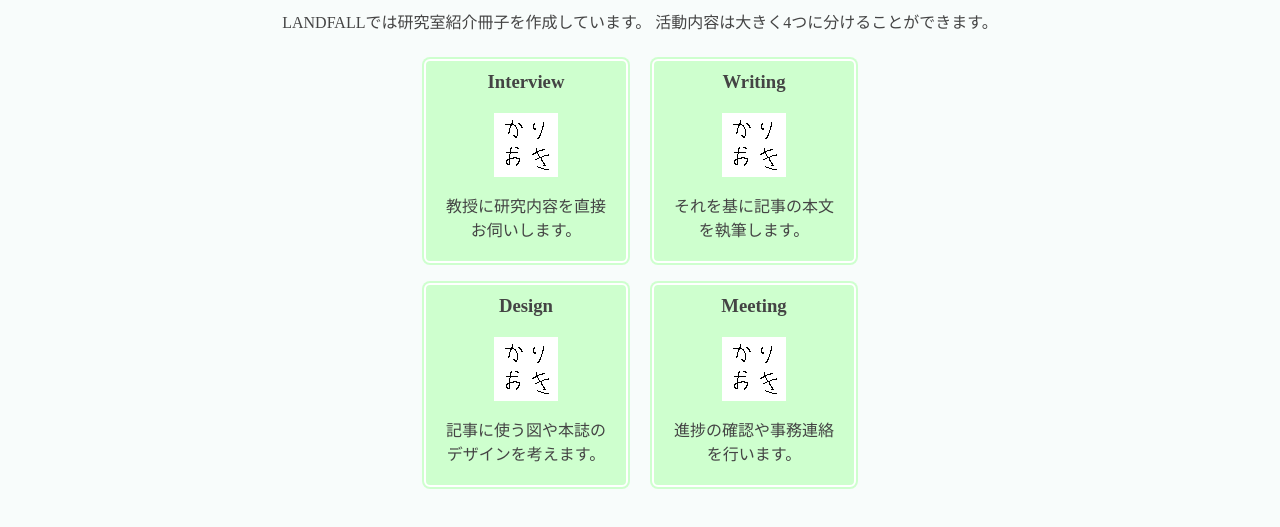
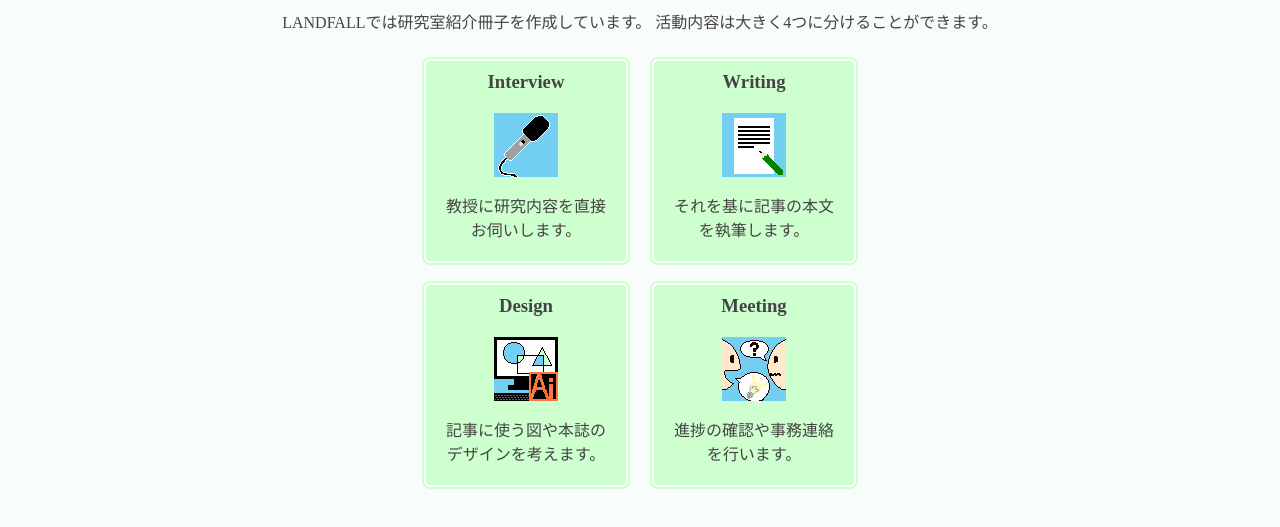
Before and after one commit to masutech16/Welcome17, a website: page index.html in a window 1280 px wide. Shown: the part 613-1140 px from the top of the page. Drawn offline with nearby package versions, Linux system fonts and the light colour scheme.

Commit message:
アイコンをいただいたので反映

```diff
--- a/css/main.css
+++ b/css/main.css
@@ -120,12 +120,26 @@ footer{
 
 }
 
-.img_icon {
+.icon {
     width:64px;
     height: 64px;
     margin:20px auto auto auto;
+}
 
-    background-image: url('../img/sample.png');
+.interview_img {
+    background-image: url("../img/interview_icon.jpg");
+}
+
+.writing_img {
+    background-image: url("../img/writing_icon.jpg");
+}
+
+.design_img {
+    background-image: url("../img/design_icon.jpg");
+}
+
+.meeting_img {
+    background-image: url("../img/meeting_icon.jpg");
 }
 
 /*animation*/
--- a/index.html
+++ b/index.html
@@ -55,14 +55,14 @@
                 <div class="about_cell animation BIU">
                     <a href="#interview" class="scroll">
                         <h3 class="subtitle">Interview</h3>
-                        <div class="img_icon"></div>
+                        <div class="icon interview_img"></div>
                         <p>教授に研究内容を直接お伺いします。</p>
                     </a>
                 </div>
                 <div class="about_cell animation BIU">
                     <a href="#writing" class="scroll">
                         <h3 class="subtitle">Writing</h3>
-                        <div class="img_icon"></div>
+                        <div class="icon writing_img"></div>
                         <p>それを基に記事の本文を執筆します。</p>
                     </a>
                 </div>
@@ -71,14 +71,14 @@
                 <div class="about_cell animation BIU">
                     <a href="#design" class="scroll">
                         <h3 class="subtitle">Design</h3>
-                        <div class="img_icon"></div>
+                        <div class="icon design_img"></div>
                         <p>記事に使う図や本誌のデザインを考えます。</p>
                     </a>
                 </div>
                 <div class="about_cell animation BIU">
                     <a href="#meeting" class="scroll">
                         <h3 class="subtitle">Meeting</h3>
-                        <div class="img_icon"></div>
+                        <div class="icon meeting_img"></div>
                         <p>進捗の確認や事務連絡を行います。</p>
                     </a>
                 </div>
```
Also changed, not shown: css/_main.css (added), img/design_icon.jpg (added), img/interview_icon.jpg (added), img/meeting_icon.jpg (added), img/writing_icon.jpg (added).
